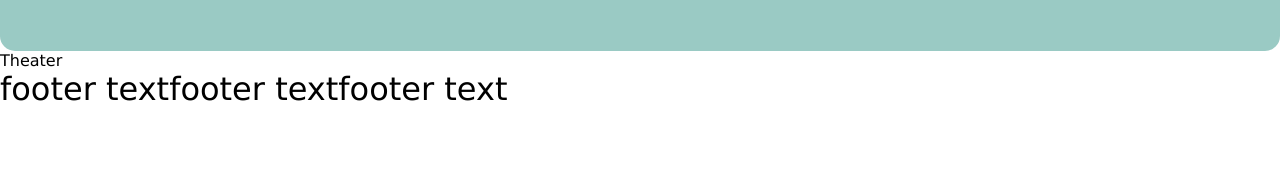
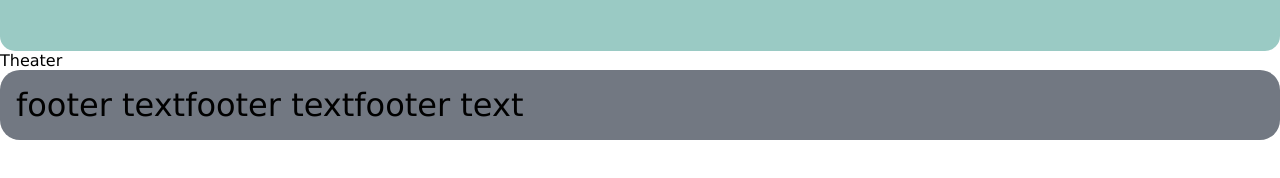
Before and after one commit to marijabrzev/team3tream-client, a React (Create React App) app: page / in a window 1280 px wide. Shown: the part 430-608 px from the top of the page. Built offline with nearby package versions, Linux system fonts and the light colour scheme.

Commit message:
update footer styling

```diff
--- a/src/components/Footer/Footer.scss
+++ b/src/components/Footer/Footer.scss
@@ -1,9 +1,15 @@
-@use '../../styles/partials/_mixins.scss';
-@use '../../styles/partials/_global.scss';
-@use '../../styles/partials/_variables.scss';
+@use '../../styles/partials/_mixins.scss' as *;
+@use '../../styles/partials/_global.scss' as *;
+@use '../../styles/partials/_variables.scss' as *;
 
 .footer {
   display: flex;
+  background-color: #727882;
+  border-radius: 20px;
+  padding: 1rem;
+  @include desktop {
+    flex-flow: row nowrap;
+  }
 }
 .footer p {
   font-size: 2rem;
```
